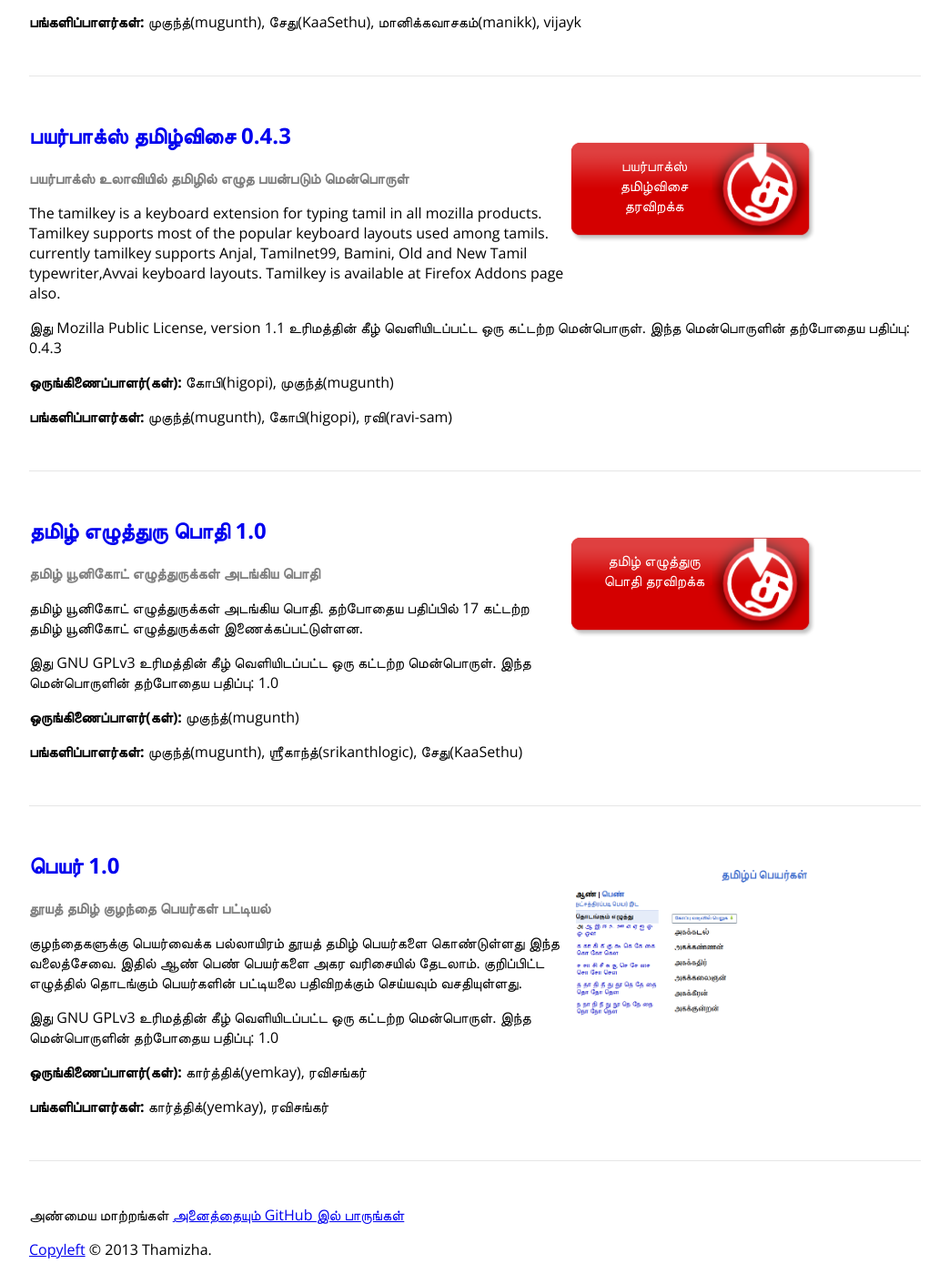
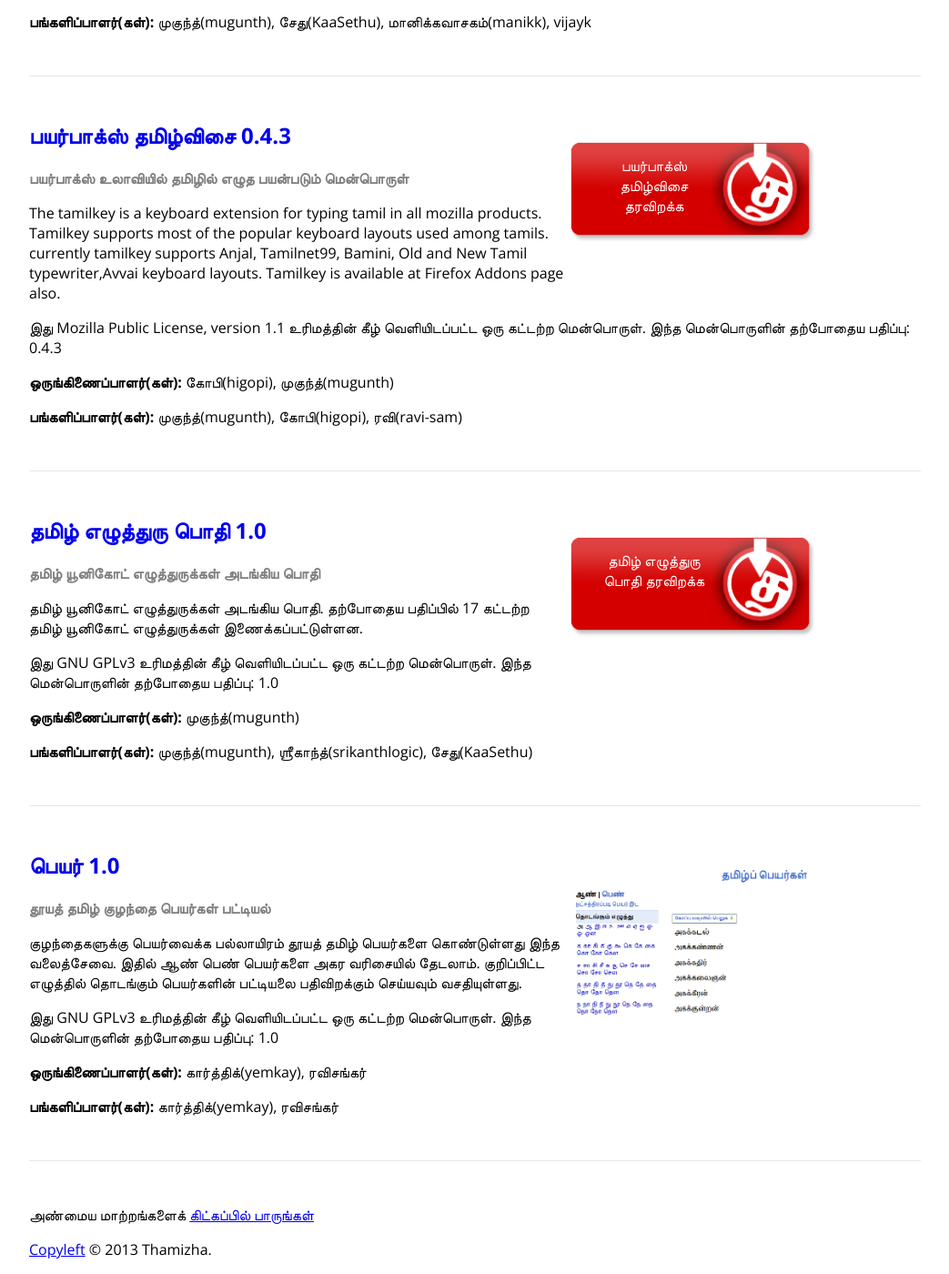
Before and after one commit to thamizha/thamizha.github.io, a Jekyll site: the page built from projects.html, in a window 1280 px wide and 1400 px high, scrolled down 470 px. Shown: the whole window at 91% size, without its empty margins (118-1161 px from the left). Built offline with Jekyll 4.4.1, drawn with Linux system fonts in a browser that asks for light colours; some of the changed lines change nothing that is shown; some of the changed text lies outside the part shown.

Commit message:
மொழி சார்ந்த சில திருத்தங்கள்.

```diff
--- a/projects.html
+++ b/projects.html
@@ -3,11 +3,10 @@
 ---
 
 <p>
-  <b>தமிழா திட்டங்களின் நிலவரம்</b>:
-  <a href="https://github.com/Thamizha"><span id="num-repos">&nbsp;</span> repos</a>
-  <a href="https://github.com/thamizha?tab=members"><span id="num-members">&nbsp;</span> members</a>
+  <b>தமிழா! திட்ட நிலவரம்</b>:
+  <a href="https://github.com/Thamizha"><span id="num-repos">&nbsp;</span>பொதிகள் (repos)</a>
+  <a href="https://github.com/thamizha?tab=members"><span id="num-members">&nbsp;</span>உறுப்பினர்கள்</a>
 </p>
-
 
 <div class="project-list thumbnails">
 
@@ -29,11 +28,11 @@
     <h3>{{ project.summary }}</h3>
     <p>{{ project.description}}</p> <p>இது {{project.license}} உரிமத்தின் கீழ் வெளியிடப்பட்ட ஒரு கட்டற்ற மென்பொருள். இந்த மென்பொருளின் தற்போதைய பதிப்பு: {{project.latest_version}} </p>
 	<p><strong>ஒருங்கிணைப்பாளர்(கள்):</strong> {{ project.project_admins | join: ", " }}</p>
-	<p><strong>பங்களிப்பாளர்கள்:</strong> {{ project.project_contributors | join: ", " }}</p>
+	<p><strong>பங்களிப்பாளர்(கள்):</strong> {{ project.project_contributors | join: ", " }}</p>
 
 	</section>
   <div class="spacer"></div>
 {% endfor %}
 
-<p>அண்மைய மாற்றங்கள் <a href="https://github.com/Thamizha/repositories">அனைத்தையும் GitHub இல் பாருங்கள்</a></p>
+<p>அண்மைய மாற்றங்களைக் <a href="https://github.com/Thamizha/repositories">கிட்கப்பில் பாருங்கள்</a></p>
 </div>
```
